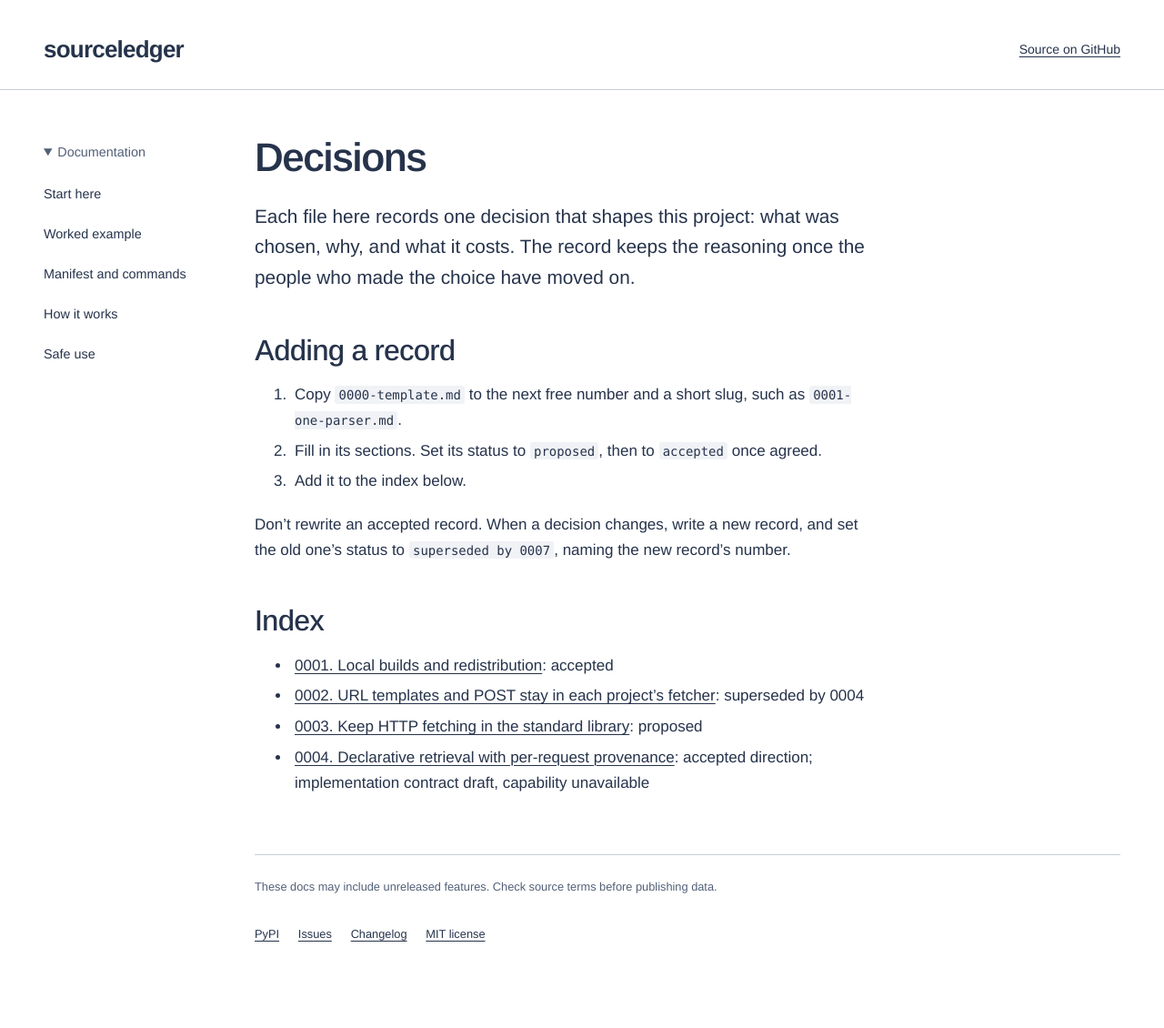
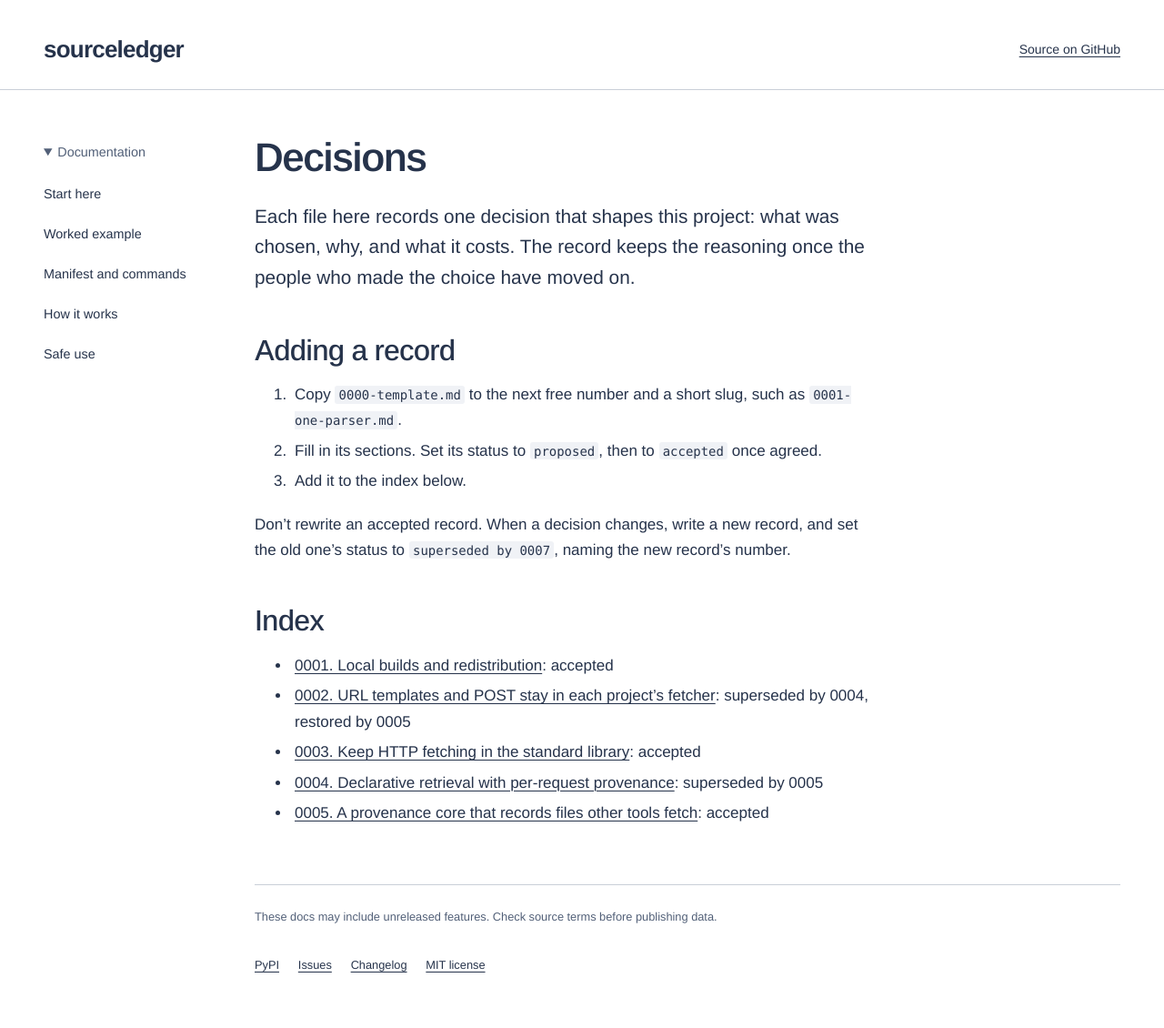
Before and after one commit to simonvanlierde/sourceledger, a Jekyll site: the page built from docs/decisions/README.md, in a window 1280 px wide. Shown: the whole page at 91% size. Built offline with Jekyll 4.4.1, drawn with Linux system fonts in a browser that asks for light colours; our own code applies the rules of GitHub Pages for plain Markdown files; before the commit the page ends 1097 px from its top, so only the background shows below that.

Commit message:
docs(decisions): record the provenance-core boundary
- 0005 keeps sourceledger a provenance core with a plain fetcher, and adds
  record() for files other tools download; it supersedes 0004.
- Mark 0003 (stdlib HTTP) accepted.

Signed-off-by: Simon van Lierde <90462640+simonvanlierde@users.noreply.github.com>

```diff
--- a/docs/decisions/README.md
+++ b/docs/decisions/README.md
@@ -17,6 +17,7 @@ the old one's status to `superseded by 0007`, naming the new record's number.
 ## Index
 
 - [0001. Local builds and redistribution](0001-local-builds-and-redistribution.md): accepted
-- [0002. URL templates and POST stay in each project's fetcher](0002-fetchers-stay-in-each-project.md): superseded by 0004
-- [0003. Keep HTTP fetching in the standard library](0003-stdlib-http.md): proposed
-- [0004. Declarative retrieval with per-request provenance](0004-declarative-retrieval.md): accepted direction; implementation contract draft, capability unavailable
+- [0002. URL templates and POST stay in each project's fetcher](0002-fetchers-stay-in-each-project.md): superseded by 0004, restored by 0005
+- [0003. Keep HTTP fetching in the standard library](0003-stdlib-http.md): accepted
+- [0004. Declarative retrieval with per-request provenance](0004-declarative-retrieval.md): superseded by 0005
+- [0005. A provenance core that records files other tools fetch](0005-provenance-core.md): accepted
```
Also changed, not shown: docs/decisions/0002-fetchers-stay-in-each-project.md (+2 -2 lines), docs/decisions/0003-stdlib-http.md (+1 -1 lines), docs/decisions/0004-declarative-retrieval.md (+1 -1 lines), docs/decisions/0005-provenance-core.md (added, +52 -0 lines).
